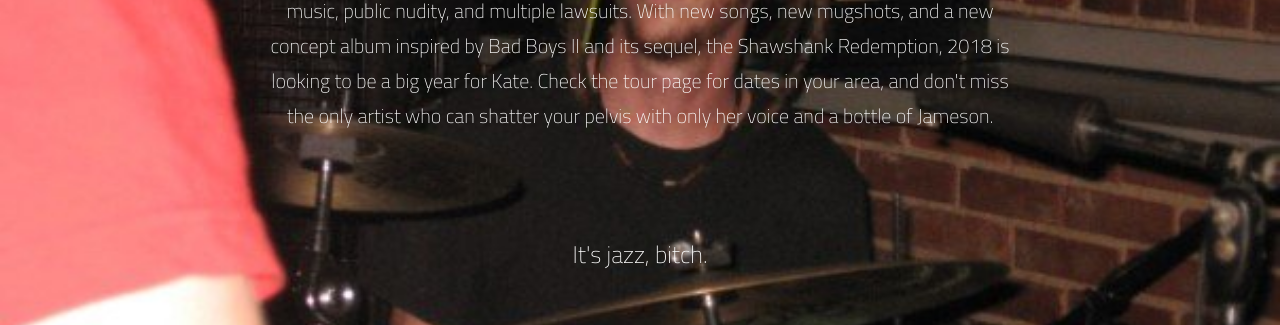
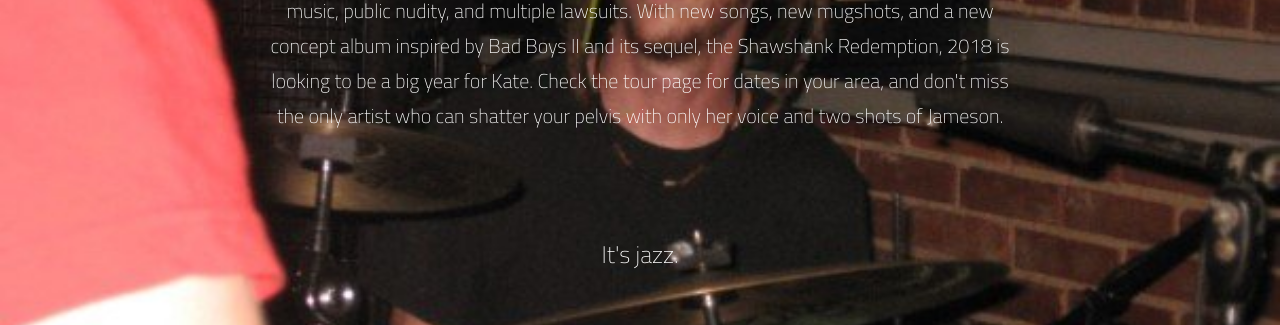
Before and after one commit to zanedr/kate-dinsmore-updated, a React (Create React App) app: page / in a window 1280 px wide. Shown: the part 2040-2365 px from the top of the page. Built offline with nearby package versions, Linux system fonts and the light colour scheme.

Commit message:
nonsense

```diff
--- a/src/App.js
+++ b/src/App.js
@@ -51,9 +51,9 @@ class App extends Component {
                             and a new concept album inspired by Bad Boys II and its sequel, the Shawshank
                             Redemption, 2018 is looking to be a big year for Kate. Check the tour page
                             for dates in your area, and don't miss the only
-                            artist who can shatter your pelvis with only her voice and a bottle of
+                            artist who can shatter your pelvis with only her voice and two shots of
                             Jameson.</p>
-        <p id="lets-rage">It's jazz, bitch.</p>
+        <p id="lets-rage">It's jazz.</p>
       </section>
 
       <section className="parallax-scrolling" id="music">
```
